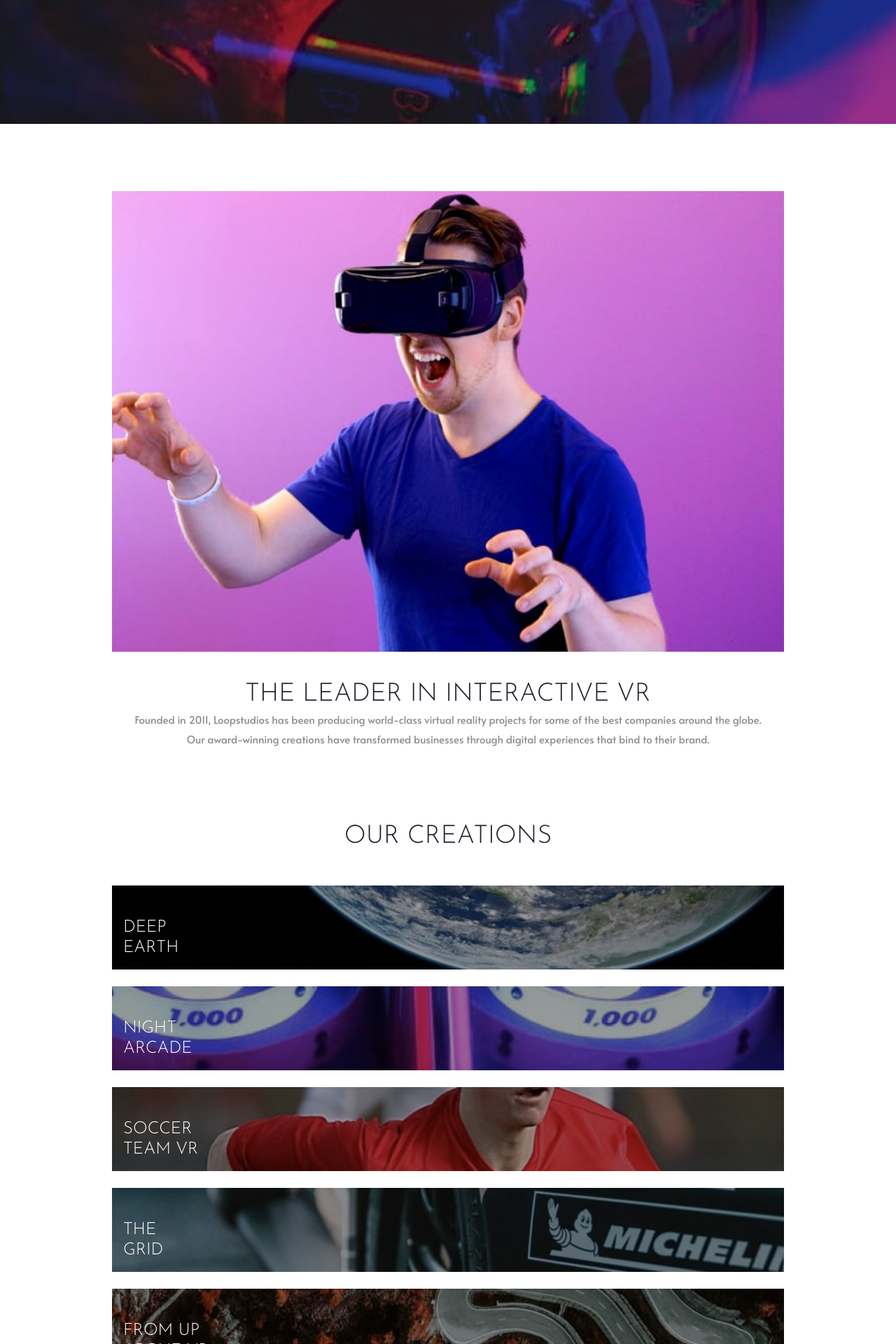
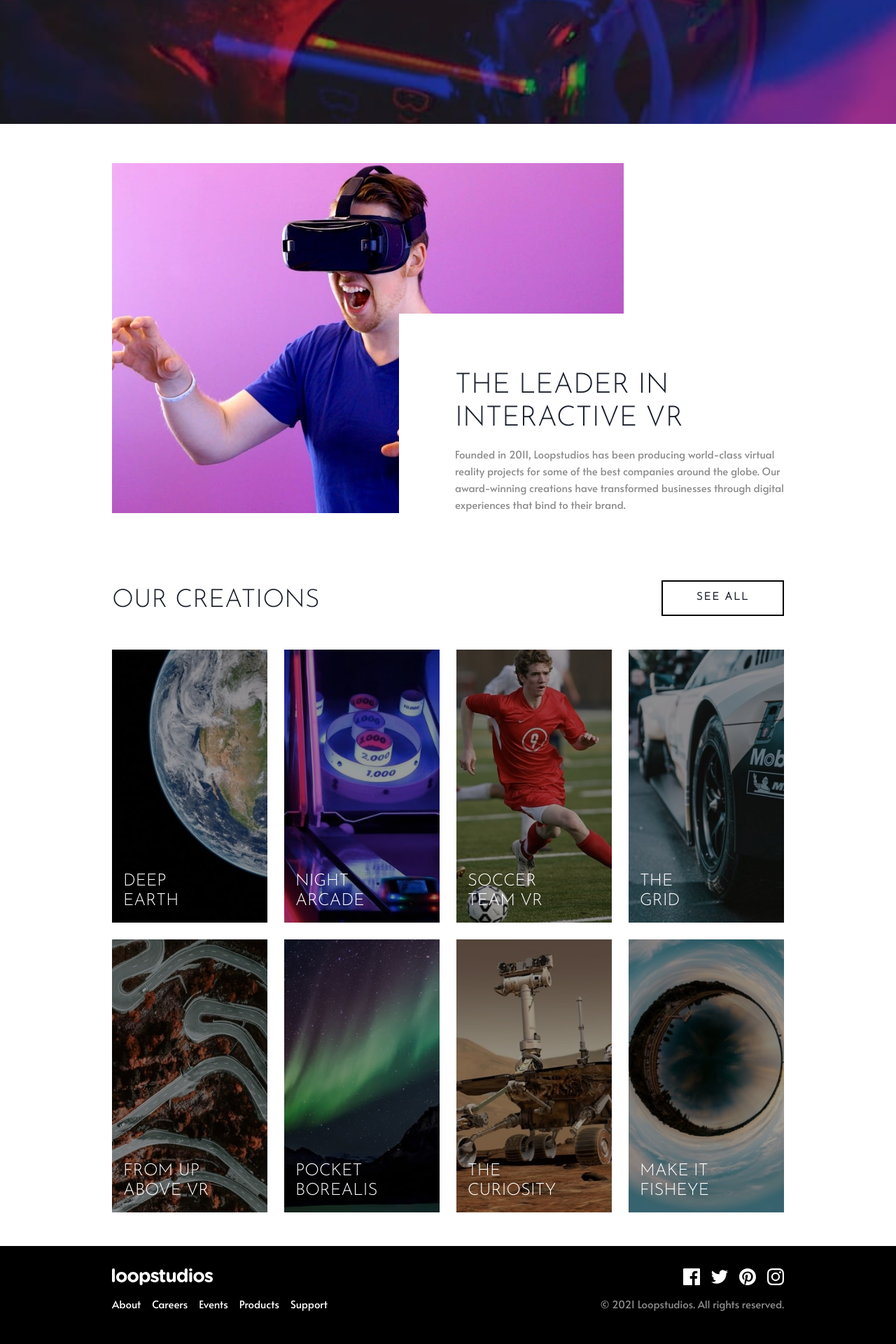
Before and after one commit to gylim0604/FrontEnd-Mentor-Loopstudio-Landing-Page, a Next.js app: page / in a window 1280 px wide. Shown: the part 623-2543 px from the top of the page at 70% size. Built offline with nearby package versions, Linux system fonts and the light colour scheme.

Commit message:
done ipad view

```diff
--- a/components/AboutUs.js
+++ b/components/AboutUs.js
@@ -14,17 +14,49 @@ function AboutUs() {
                 md: 'container.md',
                 lg: 'container.lg',
             }}
+            pos='relative'
         >
-            <Img
-                my='2.5rem'
-                src='/images/mobile/image-interactive.jpg'
-                alt='man wearing VR headset'
-                w='100%'
-                h='auto'
-            />
-            <Box px='1.25rem'>
-                <Heading>The leader in interactive VR</Heading>
-                <Text color='darkGray' lineHeight='1.75rem'>
+            <Box as='picture'>
+                <Box
+                    as='source'
+                    media='(min-width: 1024px)'
+                    srcSet='/images/desktop/image-interactive.jpg'
+                />
+                <Img
+                    my={{ base: '2.5rem', md: '0' }}
+                    src='/images/mobile/image-interactive.jpg'
+                    alt='man wearing VR headset'
+                    w={{ base: '100%' }}
+                    h={{ base: 'auto' }}
+                    maxW={{ md: '731px' }}
+                />
+            </Box>
+
+            <Box
+                // paddings
+                px={{ base: '1.25rem', md: '0' }}
+                pl={{ md: '5rem' }}
+                pt={{ md: '5rem' }}
+                // positioning when non mobile
+                pos={{ md: 'absolute' }}
+                bg={{ md: 'white' }}
+                maxW={{ md: '550px' }}
+                bottom='3.5rem'
+                right='1.25rem'
+                // border='1px solid black'
+                textAlign={{ md: 'left' }}
+            >
+                <Heading
+                    fontSize={{ md: '2.5rem' }}
+                    lineHeight={{ md: '2.9rem' }}
+                    mb={{ md: '1rem' }}
+                >
+                    The leader in interactive VR
+                </Heading>
+                <Text
+                    color='darkGray'
+                    lineHeight={{ base: '1.75rem', md: '1.5rem' }}
+                >
                     Founded in 2011, Loopstudios has been producing world-class
                     virtual reality projects for some of the best companies
                     around the globe. Our award-winning creations have
--- a/components/Footer.js
+++ b/components/Footer.js
@@ -3,10 +3,10 @@ import {
     Box,
     Container,
     Flex,
-    ListItem,
-    UnorderedList,
     Text,
     HStack,
+    Stack,
+    Link,
 } from '@chakra-ui/layout';
 import React from 'react';
 import { Facebook, Instagram, Pintrest, Twitter } from './Icons';
@@ -16,43 +16,46 @@ function Footer() {
         <Box bg='black'>
             <Container
                 color='white'
-                py='4rem'
+                py={{ base: '4rem', md: '2rem' }}
                 maxW={{
                     md: 'container.md',
                     lg: 'container.lg',
                 }}
+                d='flex'
+                flexDir={{ base: 'column', md: 'row' }}
+                justifyContent={{ md: 'space-between' }}
             >
                 <Flex
                     flexDir={{ base: 'column' }}
-                    alignItems={{ base: ' center' }}
+                    alignItems={{ base: ' center', md: 'baseline' }}
                 >
-                    <Img src='/images/logo.svg' />
-                    <UnorderedList
-                        py='2rem'
-                        listStyleType='none'
+                    <Img src='/images/logo.svg' h={{ md: '24px' }} />
+                    <Stack
+                        py={{ base: '2rem', md: '1rem' }}
+                        direction={{ md: 'row' }}
                         textAlign='center'
                         spacing='1rem'
                         mx='0'
                     >
-                        <ListItem>About</ListItem>
-                        <ListItem>Careers</ListItem>
-                        <ListItem>Events</ListItem>
-                        <ListItem>Products</ListItem>
-                        <ListItem>Support</ListItem>
-                    </UnorderedList>
+                        <Link>About</Link>
+                        <Link>Careers</Link>
+                        <Link>Events</Link>
+                        <Link>Products</Link>
+                        <Link>Support</Link>
+                    </Stack>
                 </Flex>
                 <Flex
                     flexDir={{ base: 'column' }}
-                    alignItems={{ base: ' center' }}
+                    alignItems={{ base: ' center', md: 'end' }}
                 >
-                    <HStack py='1rem' spacing='1rem'>
+                    <HStack py={{ base: '1rem', md: '0' }} spacing='1rem'>
                         <Facebook />
                         <Twitter />
                         <Pintrest />
                         <Instagram />
                     </HStack>
 
-                    <Text color='darkGray'>
+                    <Text color='darkGray' py={{ base: '0', md: '1rem' }}>
                         © 2021 Loopstudios. All rights reserved.
                     </Text>
                 </Flex>
--- a/components/Gallery/Card.js
+++ b/components/Gallery/Card.js
@@ -8,8 +8,8 @@ function Card(props) {
     return (
         <Box
             position='relative'
-            h='120px'
-            bgImg={{ base: `url(${imgMobile})`, lg: `url(${imgDesktop})` }}
+            h={{ base: '120px', md: '390px' }}
+            bgImg={{ base: `url(${imgMobile})`, md: `url(${imgDesktop})` }}
             bgSize={{ base: '100%' }}
             bgPosition={{ base: 'center' }}
             bgRepeat='no-repeat'
--- a/components/Gallery/Gallery.js
+++ b/components/Gallery/Gallery.js
@@ -5,17 +5,18 @@ import Card from './Card';
 function Gallery() {
     return (
         <Container
-            textAlign='center'
+            textAlign={{ base: 'center', md: 'unset' }}
             py='3rem'
             maxW={{
                 md: 'container.md',
                 lg: 'container.lg',
             }}
+            pos={{ md: 'relative' }}
         >
             <Heading as='h2' mb='3rem'>
                 Our creations
             </Heading>
-            <Grid gap='1.5rem'>
+            <Grid gap='1.5rem' gridTemplateColumns={{ md: 'repeat(4,1fr)' }}>
                 <Card
                     imgMobile='/images/mobile/image-deep-earth.jpg'
                     imgDesktop='/images/desktop/image-deep-earth.jpg'
@@ -34,7 +35,6 @@ function Gallery() {
                 >
                     Soccer <br /> team VR
                 </Card>
-
                 <Card
                     imgMobile='/images/mobile/image-grid.jpg'
                     imgDesktop='/images/desktop/image-grid.jpg'
@@ -79,6 +79,10 @@ function Gallery() {
                 fontFamily='Josefin Sans'
                 fontWeight='bold'
                 letterSpacing='2px'
+                // desktop positioning
+                pos={{ md: 'absolute' }}
+                top={{ md: '0' }}
+                right={{ md: '1.25rem' }}
             >
                 See all
             </Link>
--- a/components/Header/Hero.js
+++ b/components/Header/Hero.js
@@ -13,13 +13,19 @@ function Hero() {
                 lg: 'container.lg',
             }}
         >
-            <Box pos='relative' top='-10%' border='2px white solid' w='100%'>
+            <Box
+                pos='relative'
+                top='-10%'
+                border='2px white solid'
+                w={{ base: '100%', md: '50%' }}
+            >
                 <Heading
                     // One word per line
                     d='table-caption'
-                    w='min-content'
+                    w={{ base: 'min-content', md: '100%' }}
                     color='white'
                     p='1.5rem'
+                    fontSize={{ md: '3rem' }}
                 >
                     Immersive experiences that deliver
                 </Heading>
--- a/styles/loopStudio.js
+++ b/styles/loopStudio.js
@@ -51,7 +51,7 @@ const theme = extendTheme({
         container: {
             sm: '640px',
             md: '1000px',
-            lg: '1200px',
+            lg: '1400px',
             // xl: '1280px',
         },
     },
```
